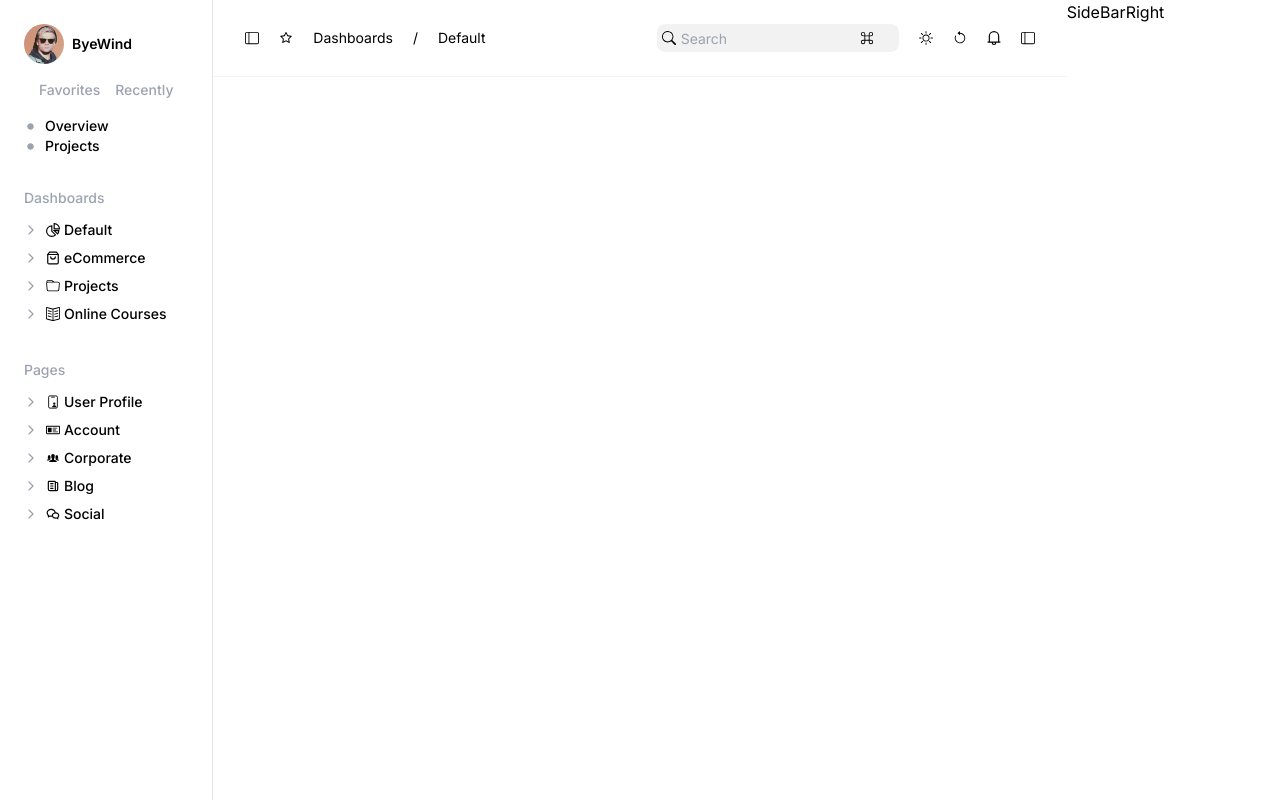
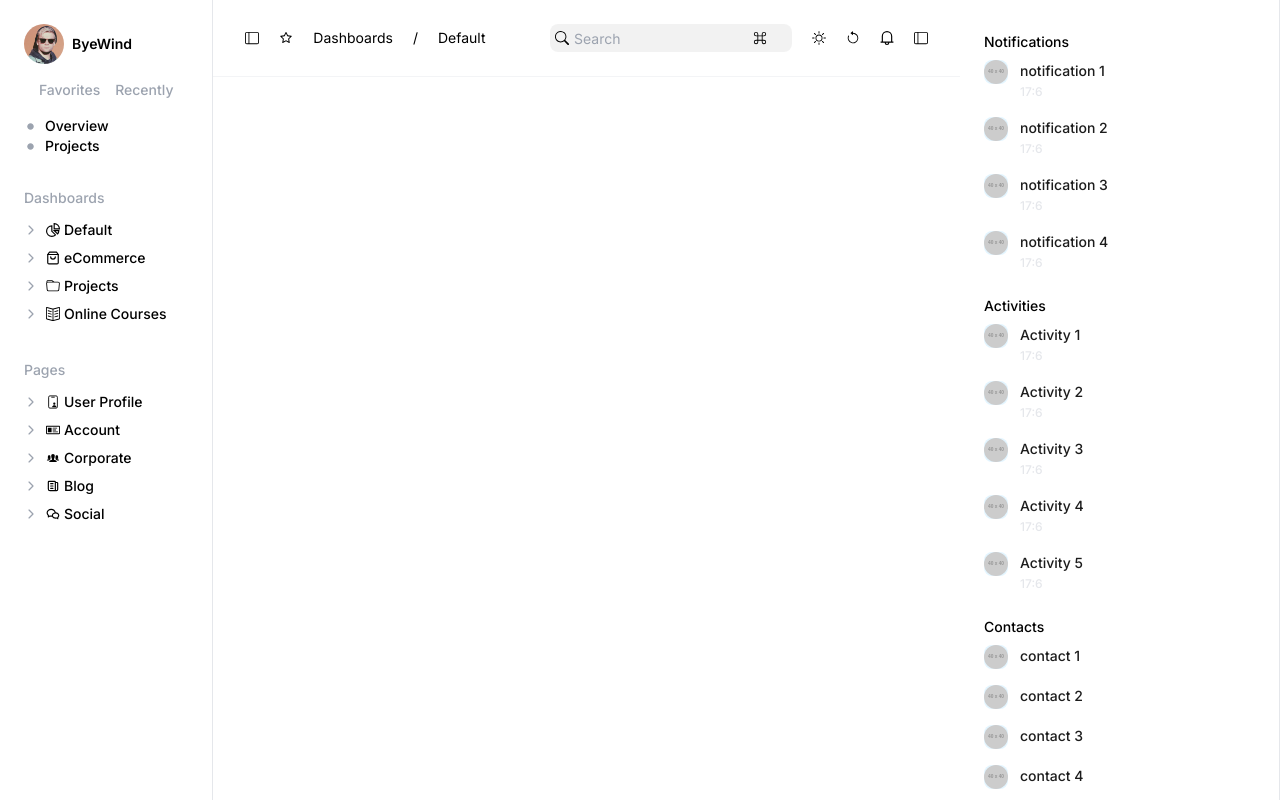
Before and after one commit to kamrankhancodes/splice-frontend-test, a React (Create React App) app: page /dashboard in a window 1280 px wide. Built offline with nearby package versions, Linux system fonts and the light colour scheme.

Commit message:
right side bar complete

```diff
--- /dev/null
+++ b/src/components/Activities.component.jsx
@@ -0,0 +1,30 @@
+import React from 'react'
+import { activities } from '../sampleData'
+
+const Activities= () => {
+  return (
+    <div className="notification-col w-full">
+        <h5 className='py-2'>Activities</h5>
+      {activities.map((activity, index) => {
+        return (
+          <div key={index} className="notification">
+            <div className="icon mr-3">
+              <img
+                className=" rounded-full"
+                src={activity.avatar}
+                alt="Rounded avatar"
+              />
+            </div>
+            <div className="notification-inf w-full">
+              <p>{activity.message}</p>
+
+              <span>{activity.time.getHours()}:{activity.time.getMinutes()} </span>
+            </div>
+          </div>
+        );
+      })}
+    </div>
+  )
+}
+
+export default Activities
--- /dev/null
+++ b/src/components/Contacts.component.jsx
@@ -0,0 +1,28 @@
+import React from 'react'
+import { contacts } from '../sampleData';
+
+const Contacts= () => {
+  return (
+    <div className="notification-col">
+    <h5 className='py-2'>Contacts</h5>
+  {contacts.map((activity, index) => {
+    return (
+      <div key={index} className="notification">
+        <div className="icon mr-3">
+          <img
+            className=" rounded-full"
+            src={activity.avatar}
+            alt="Rounded avatar"
+          />
+        </div>
+        <div className="notification-inf">
+          <p>{activity.name}</p>
+        </div>
+      </div>
+    );
+  })}
+</div>
+  )
+}
+
+export default Contacts
--- a/src/components/Header.component.jsx
+++ b/src/components/Header.component.jsx
@@ -5,10 +5,10 @@ import { GrNotification } from "react-icons/gr"
 
 const Header = ()=>{
     return(
-        <header class=" text-sm header flex flex-wrap items-center px-8 py-6 justify-between w-full">
+        <header className=" text-sm header flex flex-wrap items-center px-8 py-6 justify-between w-full">
 
-            <div class="nav-bar-left flex items-center">
-              <ul class="flex items-center">
+            <div className="nav-bar-left flex items-center">
+              <ul className="flex items-center">
                 <li>
                   < BsLayoutSidebar />
                 </li>
@@ -20,14 +20,14 @@ const Header = ()=>{
                 <li><a href="/">Default</a></li>
               </ul>
             </div>
-            <div class="nav-bar-right flex items-center">
-              <ul class="flex items-center">
-                <li class="flex items-center relative search-bar">
-                  <span class="absolute left-[5px]">
+            <div className="nav-bar-right flex items-center">
+              <ul className="flex items-center">
+                <li className="flex items-center relative search-bar">
+                  <span className="absolute left-[5px]">
                     <BsSearch />
                   </span>
                   <input type="search" placeholder="Search" />
-                  <span class="absolute right-[25px] flex my-auto">
+                  <span className="absolute right-[25px] flex my-auto">
                     <BsCommand />
                   </span>
                 </li>
--- /dev/null
+++ b/src/components/Notifications.component.jsx
@@ -0,0 +1,31 @@
+import React from "react";
+import {notificationsArray} from '../sampleData'
+
+const Notifications = () => {
+
+  return (
+    <div className="notification-col">
+        <h5 className="py-2">Notifications</h5>
+      {notificationsArray.map((notification, index) => {
+        return (
+          <div key={index} className="notification w-full">
+            <div className="icon mr-3 bg-red-100">
+              <img
+                className=" rounded-full"
+                src={notification.avatar}
+                alt="Rounded avatar"
+              />
+            </div>
+            <div className="">
+              <p className="w-full">{notification.message}</p>
+
+              <span>{notification.time.getHours()}:{notification.time.getMinutes()} </span>
+            </div>
+          </div>
+        );
+      })}
+    </div>
+  );
+};
+
+export default Notifications;
--- a/src/layout/MainBody.jsx
+++ b/src/layout/MainBody.jsx
@@ -3,7 +3,7 @@ import Header from '../components/Header.component'
 
 const MainBody = () => {
   return (
-    <div className='w-full md:w-8/12'>
+    <div className='w-full md:w-7/12'>
       < Header />
 
     </div>
--- a/src/layout/SideBarRight.jsx
+++ b/src/layout/SideBarRight.jsx
@@ -1,39 +1,17 @@
 import React from 'react'
+import Notifications from '../components/Notifications.component'
+import Activities from '../components/Activities.component'
+import Contacts from '../components/Contacts.component'
 
 const SideBarRight = () => {
     return (
-        <div className=' w-full md:w-2/12'>SideBarRight
-{/*
-            <Accordion open={open === 1} icon={<Icon id={1} open={open} />}>
-                <AccordionHeader onClick={() => handleOpen(1)}>
-                    a
-                </AccordionHeader>
-                <AccordionBody>
-                   a
-                </AccordionBody>
-            </Accordion>
-            <Accordion open={open === 2} icon={<Icon id={2} open={open} />}>
-                <AccordionHeader onClick={() => handleOpen(2)}>
-                    How to use Material Tailwind?
-                </AccordionHeader>
-                <AccordionBody>
-                    We&apos;re not always in the position that we want to be at.
-                    We&apos;re constantly growing. We&apos;re constantly making mistakes.
-                    We&apos;re constantly trying to express ourselves and actualize our
-                    dreams.
-                </AccordionBody>
-            </Accordion>
-            <Accordion open={open === 3} icon={<Icon id={3} open={open} />}>
-                <AccordionHeader onClick={() => handleOpen(3)}>
-                    What can I do with Material Tailwind?
-                </AccordionHeader>
-                <AccordionBody>
-                    We&apos;re not always in the position that we want to be at.
-                    We&apos;re constantly growing. We&apos;re constantly making mistakes.
-                    We&apos;re constantly trying to express ourselves and actualize our
-                    dreams.
-                </AccordionBody>
-            </Accordion> */}
+        <aside className="font-medium text-sm w-full flex-wrap md:w-3/12 bg-white border-r border-r-gray-200 md:h-screen overflow-y-auto">
+        <div className="m-6">
+           < Notifications/>
+           < Activities />
+           < Contacts />
+
+       </div>
 
 
 
@@ -43,7 +21,8 @@ const SideBarRight = () => {
 
 
 
-        </div>
+
+        </aside>
     )
 }
 
--- a/src/layout/SidebarLeft.jsx
+++ b/src/layout/SidebarLeft.jsx
@@ -22,7 +22,7 @@ const SidebarLeft = () => {
   };
 
   return (
-    <aside className="font-medium text-sm w-full flex-wrap md:w-2/12 bg-white border-r border-r-gray-200 rounded-l-2xl h-screen overflow-y-auto">
+    <aside className="font-medium text-sm w-full flex-wrap md:w-2/12 bg-white border-r border-r-gray-200 md:h-screen overflow-y-auto">
       <div className="m-6">
         <span className="flex ">
           <img
--- /dev/null
+++ b/src/sampleData.js
@@ -0,0 +1,78 @@
+ const  notificationsArray = [
+    {
+      avatar: "https://via.placeholder.com/40.png/09f/fff",
+      message: " notification 1",
+      time: new Date()
+    },
+    {
+      avatar: "https://via.placeholder.com/40.png/09f/fff",
+      message: " notification 2",
+      time: new Date()
+    },
+    {
+      avatar: "https://via.placeholder.com/40.png/09f/fff",
+      message: " notification 3",
+      time: new Date()
+    },
+    {
+      avatar: "https://via.placeholder.com/40.png/09f/fff",
+      message: " notification 4",
+      time: new Date()
+    }
+  ];
+
+const activities = [{
+    avatar: "https://via.placeholder.com/40.png/FF0000",
+    message: " Activity 1",
+    time: new Date()
+},
+{
+    avatar: "https://via.placeholder.com/40.png/08s/eee",
+    message: " Activity 2",
+    time: new Date()
+},
+{
+    avatar: "https://via.placeholder.com/40.png/FF0000",
+    message: " Activity 3",
+    time: new Date()
+},
+{
+    avatar: "https://via.placeholder.com/40.png/08s/eee",
+    message: " Activity 4",
+    time: new Date()
+},
+{
+    avatar: "https://via.placeholder.com/40.png/FF0000",
+    message: " Activity 5",
+    time: new Date()
+}]
+
+const contacts = [{
+    avatar: "https://via.placeholder.com/40.png/08s/eee",
+    name: "contact 1",
+},
+{
+    avatar: "https://via.placeholder.com/40.png/FF0000",
+    name: "contact 2",
+},
+{
+    avatar: "https://via.placeholder.com/40.png/08s/eee",
+    name: "contact 3",
+},
+{
+    avatar: "https://via.placeholder.com/40.png/FF0000",
+    name: "contact 4",
+},
+{
+    avatar: "https://via.placeholder.com/40.png/08s/eee",
+    name: "contact 5",
+},
+{
+    avatar: "https://via.placeholder.com/40.png/FF0000",
+    name: "contact 6",
+}]
+
+
+
+  export {notificationsArray, activities, contacts
+     }
```
